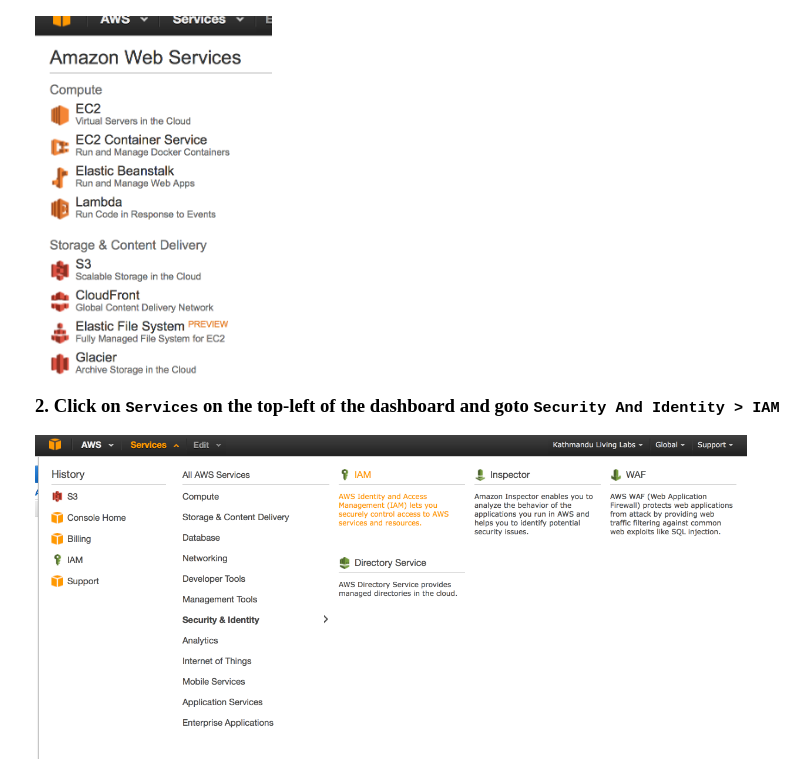
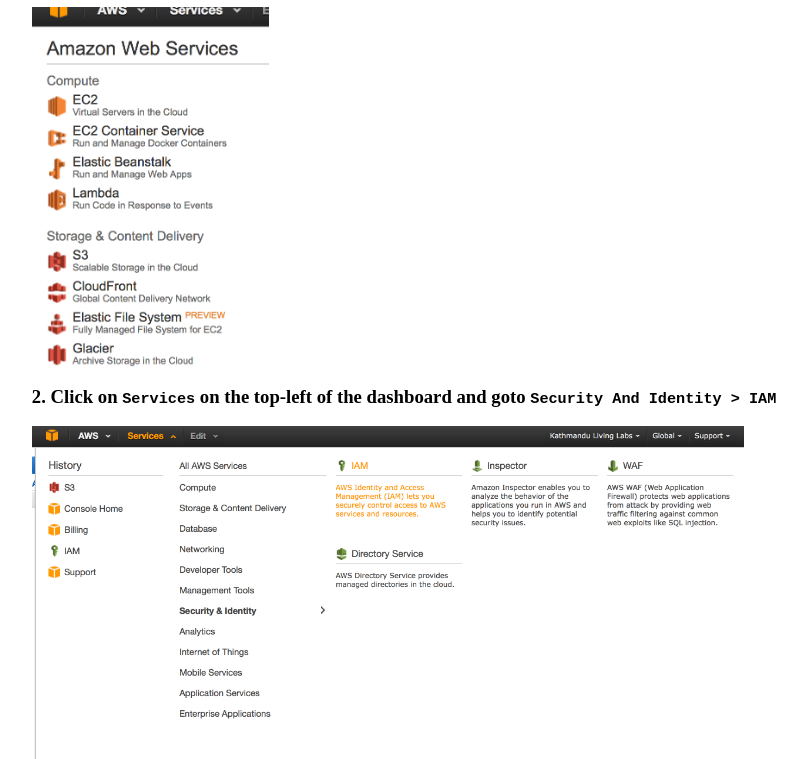
Before and after one commit to jedi-Knight/dev-musings, a plain HTML site: page index.html in a window 1280 px wide. Shown: the part 168-927 px from the top of the page, without its empty margins (229-1039 px from the left). Drawn offline with Linux system fonts and the light colour scheme.

Commit message:
Update index.html

```diff
--- a/index.html
+++ b/index.html
@@ -1,8 +1,9 @@
 <style>
-  body{
-    padding: 6% 20%;
+  div.container{
+    margin: 6% 20%;
   }
 </style>
+<div class="container">
 <h1 id="giving-download-access-to-user-folders-in-aws-s3">Giving download access to user folders in AWS S3</h1>
 <h3 id="1-log-on-to-your-aws-management-console-at-console-aws-com-and-go-to-the-s3-dashboard">1. Log on to your AWS Management Console at console.aws.com and go to the S3 Dashboard</h3>
 <img src="img/1.png" height="360px"/>
@@ -64,3 +65,4 @@
 <img src="img/9.png" height="360px"/>
 <h3 id="8-smile-">8. Smile :)</h3>
 <p>Now the user has download access to the contents of the folder that matches the path <code>/user-name/</code>. The same policy will be applied to any user added to this group.</p>
+</div>
```
